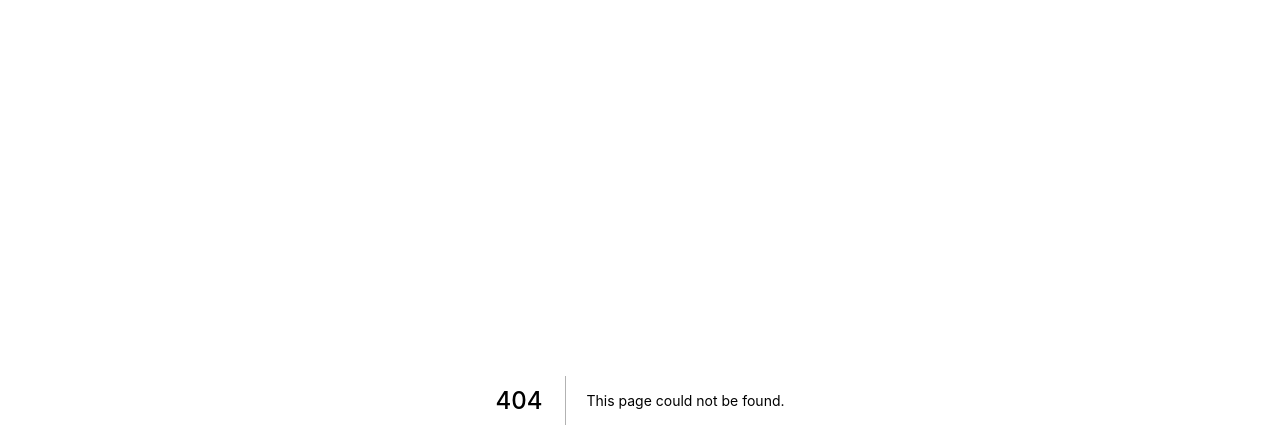
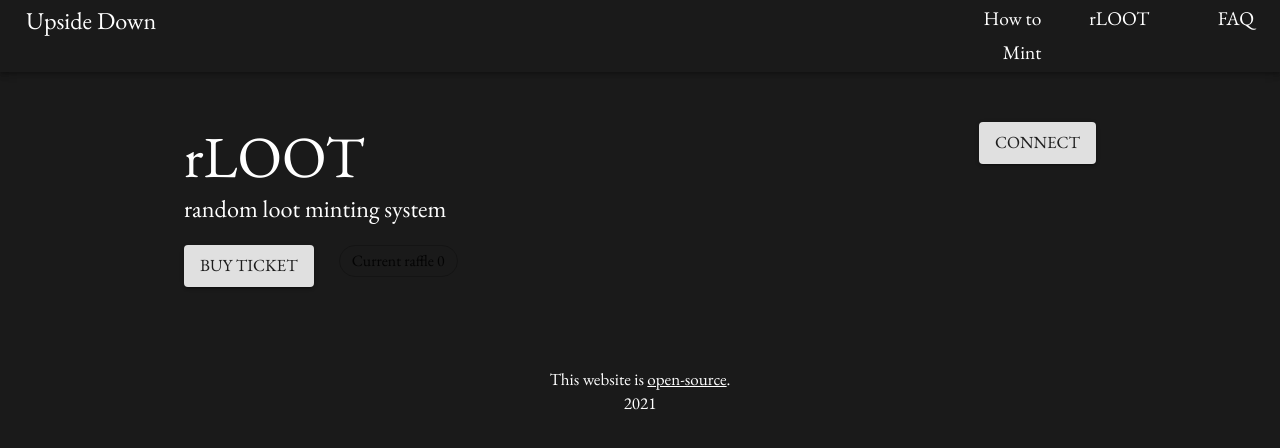
Before and after one commit to scammi/randtree-website, a Next.js app: page /rLOOT in a window 1280 px wide. Before the commit this address had no page. Shown: the top 448 px of the page. Built offline with nearby package versions, Linux system fonts and the light colour scheme.

Commit message:
basic layot

```diff
--- a/package.json
+++ b/package.json
@@ -3,8 +3,11 @@
   "version": "4.0.0",
   "private": true,
   "dependencies": {
+    "@emotion/react": "^11.5.0",
+    "@emotion/styled": "^11.3.0",
     "@material-ui/core": "latest",
     "@material-ui/icons": "^4.11.2",
+    "@mui/system": "^5.0.4",
     "clsx": "latest",
     "markdown-to-jsx": "^7.1.3",
     "next": "latest",
--- /dev/null
+++ b/pages/rLOOT.js
@@ -0,0 +1,85 @@
+import React, { useState } from 'react';
+import CssBaseline from '@material-ui/core/CssBaseline';
+import { makeStyles } from '@material-ui/core/styles';
+import Container from '@material-ui/core/Container';
+import Grid from '@material-ui/core/Grid';
+import Button from '@material-ui/core/Button';
+import Chip from '@material-ui/core/Chip';
+
+import WhiteTextTypography from '../components/WhiteTextTypography';
+
+import Header from '../components/Header';
+import Footer from '../components/Footer';
+
+const useStyles = makeStyles((theme) => ({
+  icon: {
+    marginRight: theme.spacing(2),
+  },
+  heroContent: {
+    backgroundColor: theme.palette.background.default,
+    padding: theme.spacing(8, 0, 6),
+  },
+  heroButtons: {
+    marginTop: theme.spacing(4),
+  },
+  paragraph: {
+    marginTop: theme.spacing(5),
+  },
+  cardGrid: {
+    paddingTop: theme.spacing(8),
+    paddingBottom: theme.spacing(8),
+  },
+  card: {
+    height: '400px',
+    backgroundColor: theme.palette.background.default,
+  },
+  cardMedia: {
+    paddingTop: '100%', // 16:9
+  },
+  cardContent: {
+    flexGrow: 1,
+  },
+}));
+
+const cards = [1, 2];
+
+export default function Index() {
+  const classes = useStyles();
+
+  return (
+    <React.Fragment>
+      <CssBaseline />
+      <Header />
+      <main>
+        <Container maxWidth="md" style={{marginTop:"50px"}}>
+
+          <Grid container spacing={2} justifyContent="space-between">
+            <Grid item>
+              <WhiteTextTypography component="h3" variant="h3" align="left" color="textPrimary">
+                rLOOT
+              </WhiteTextTypography>
+              <WhiteTextTypography variant="h6" align="left" color="textSecondary" gutterBottom>
+                random loot minting system
+              </WhiteTextTypography>
+            </Grid>
+            <Grid item>
+              <Button variant="contained"> Connect </Button>
+            </Grid>
+          </Grid>
+
+          <Grid container spacing={2}>
+            <Grid item xs={2}>
+              <Button variant="contained">Buy ticket</Button>
+            </Grid>
+            <Grid item xs={2}>
+              <Chip label="Current raffle  0" variant="outlined"/>
+            </Grid>
+          </Grid>
+
+
+        </Container>
+      </main>
+      <Footer />
+    </React.Fragment>
+  );
+}
```
Also changed, not shown: 1 other file (tests, documents, lock files or other folders).
